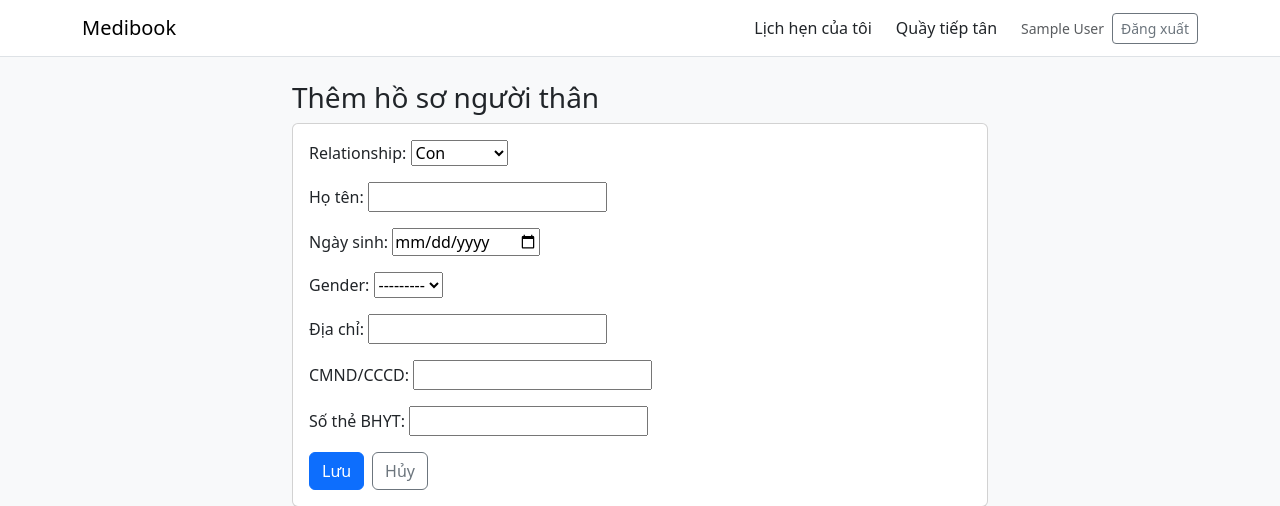
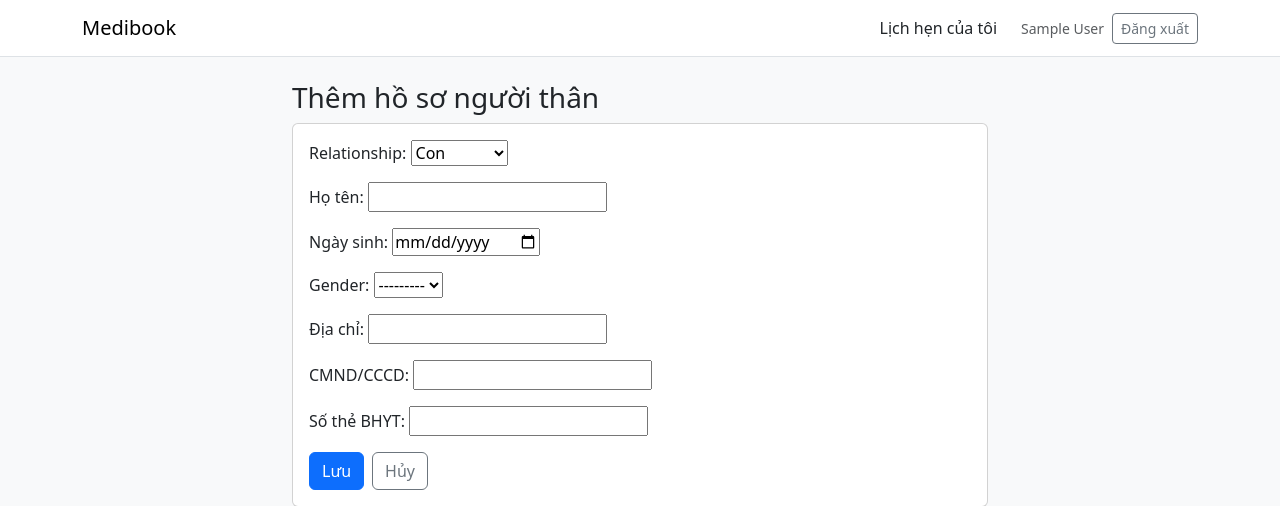
Before and after one commit to QuangDuy0904/Medibook, a Django app: page /accounts/profiles/add/ in a window 1280 px wide. Shown: the top 506 px of the page. Run offline with Django 5.2, Linux system fonts and the light colour scheme; the visitor is signed in with stand-in values (Sample User, id 1).

Commit message:
Sửa lại chỗ trên thanh topbar ở trang tiếp tân

```diff
--- a/templates/base.html
+++ b/templates/base.html
@@ -12,8 +12,9 @@
     <a class="navbar-brand" href="/">Medibook</a>
     <div class="ms-auto d-flex gap-2 align-items-center">
       {% if user.is_authenticated %}
-        <a class="nav-link me-3" href="{% url 'appointments:mine' %}">Lịch hẹn của tôi</a>
-        {% if user.role == "RECEPTIONIST" or user.role == "ADMIN" or user.is_superuser %}<a class="nav-link me-3" href="{% url 'reception:dashboard' %}">Quầy tiếp tân</a>{% endif %}
+        {% if user.role == "PATIENT" %}
+          <a class="nav-link me-3" href="{% url 'appointments:mine' %}">Lịch hẹn của tôi</a>
+        {% endif %}
         <span class="text-muted small">{{ user }}</span>
         <form method="post" action="{% url 'accounts:logout' %}">{% csrf_token %}
           <button class="btn btn-outline-secondary btn-sm">Đăng xuất</button>
```
